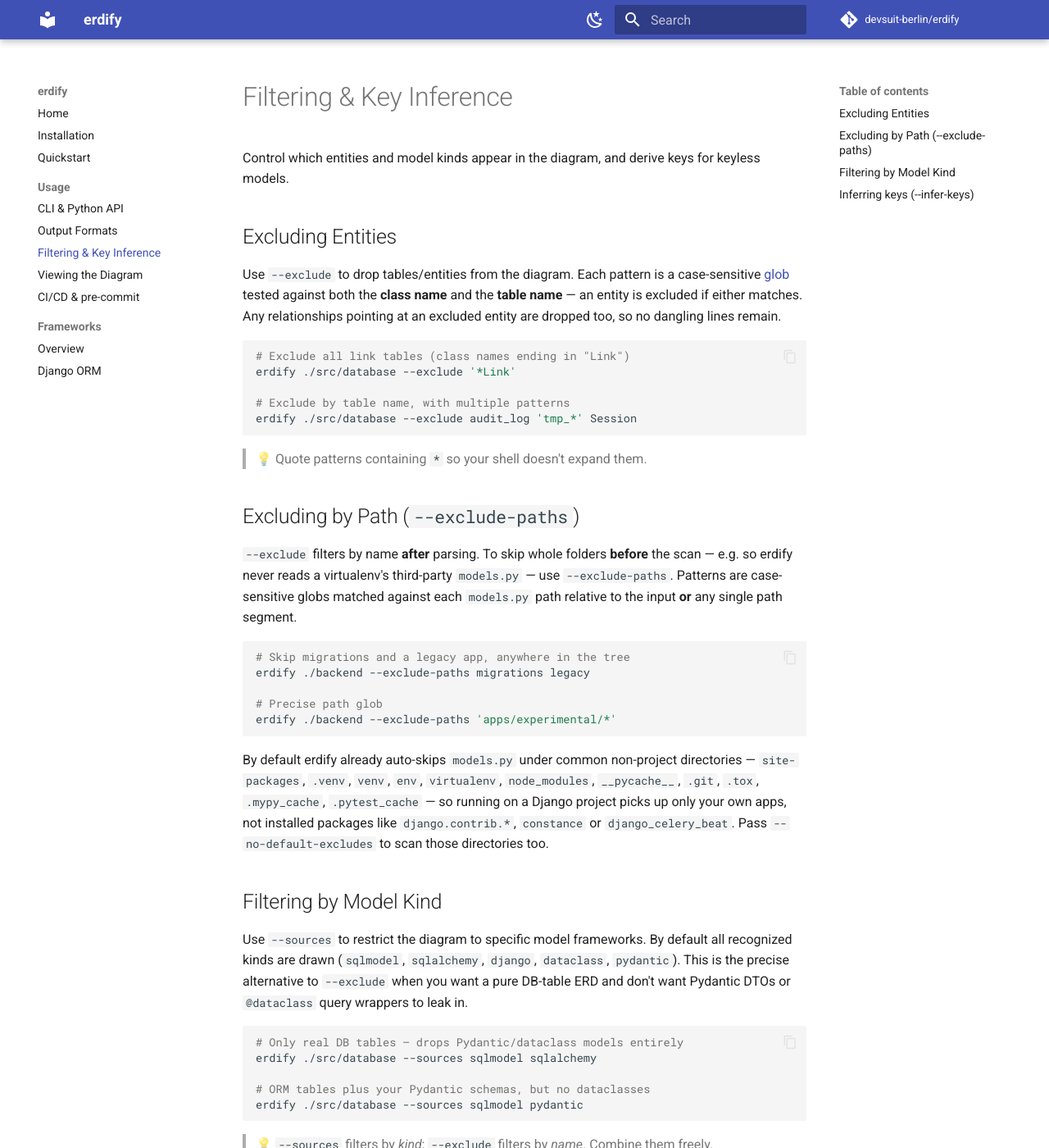
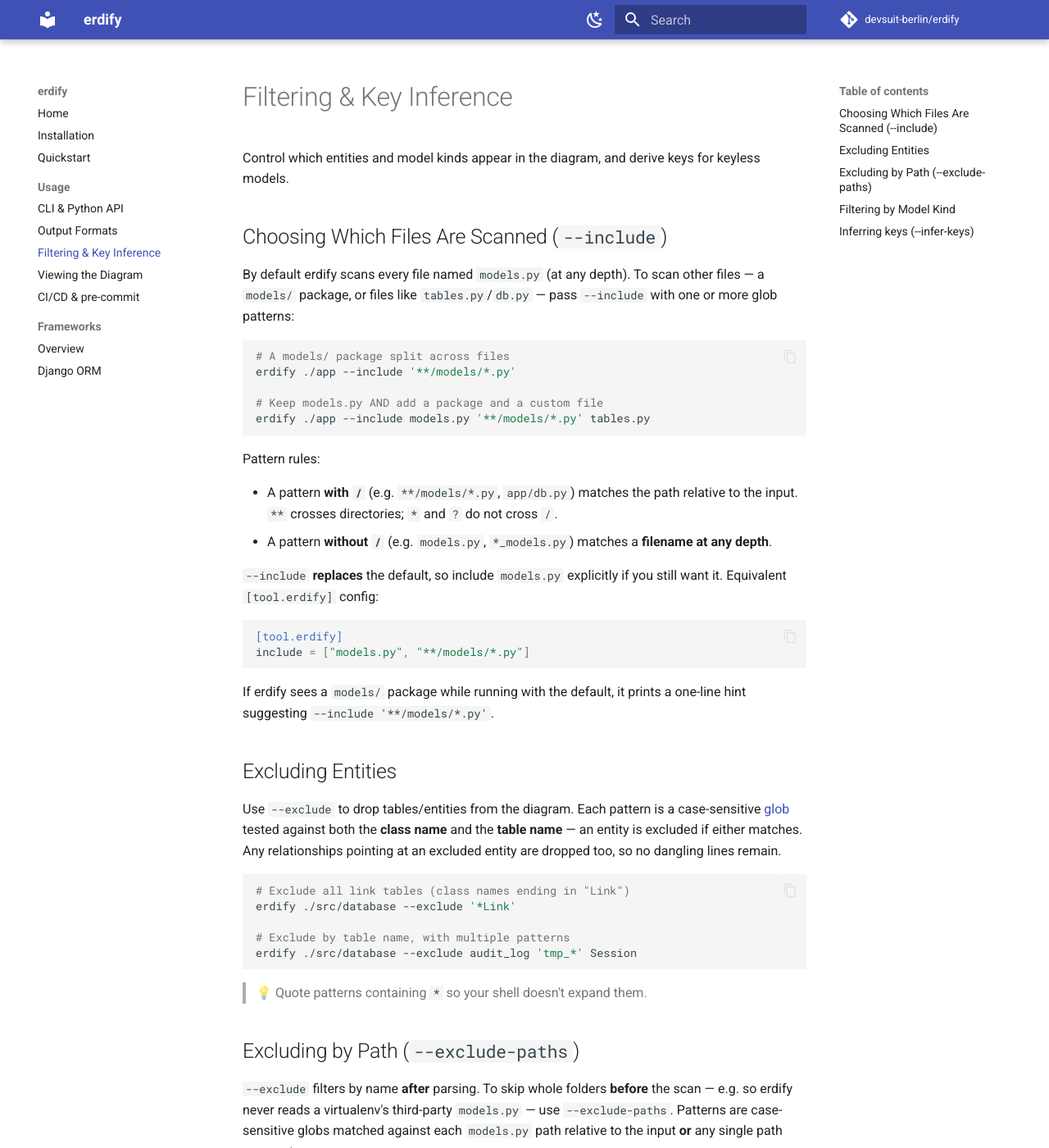
Before and after one commit to devsuit-berlin/erdify, an MkDocs documentation site: the page built from docs/usage/filtering.md, in a window 1280 px wide and 1400 px high. Shown: the whole window at 82% size. Built offline with MkDocs 1.6.1 and Material for MkDocs 9.7.7, drawn with Linux system fonts in a browser that asks for light colours; comment, search, counter and statistics services are not loaded.

Commit message:
docs: document --include discovery and changelog entry
Add the "Choosing Which Files Are Scanned" section to docs/usage/filtering.md
explaining glob-based model file discovery. Update the _is_path_excluded
docstring to refer to "model file" rather than "models.py". Add changelog entry
under [Unreleased] documenting the --include feature.

Co-Authored-By: Claude Opus 4.8 (1M context) <noreply@anthropic.com>

````diff
--- a/docs/usage/filtering.md
+++ b/docs/usage/filtering.md
@@ -1,6 +1,38 @@
 # Filtering & Key Inference
 
 Control which entities and model kinds appear in the diagram, and derive keys for keyless models.
+
+## Choosing Which Files Are Scanned (`--include`)
+
+By default erdify scans every file named `models.py` (at any depth). To scan
+other files — a `models/` package, or files like `tables.py`/`db.py` — pass
+`--include` with one or more glob patterns:
+
+```bash
+# A models/ package split across files
+erdify ./app --include '**/models/*.py'
+
+# Keep models.py AND add a package and a custom file
+erdify ./app --include models.py '**/models/*.py' tables.py
+```
+
+Pattern rules:
+
+- A pattern **with `/`** (e.g. `**/models/*.py`, `app/db.py`) matches the path
+  relative to the input. `**` crosses directories; `*` and `?` do not cross `/`.
+- A pattern **without `/`** (e.g. `models.py`, `*_models.py`) matches a
+  **filename at any depth**.
+
+`--include` **replaces** the default, so include `models.py` explicitly if you
+still want it. Equivalent `[tool.erdify]` config:
+
+```toml
+[tool.erdify]
+include = ["models.py", "**/models/*.py"]
+```
+
+If erdify sees a `models/` package while running with the default, it prints a
+one-line hint suggesting `--include '**/models/*.py'`.
 
 ## Excluding Entities
 
````
Also changed, not shown: CHANGELOG.md (+9 -0 lines), 1 other file.
